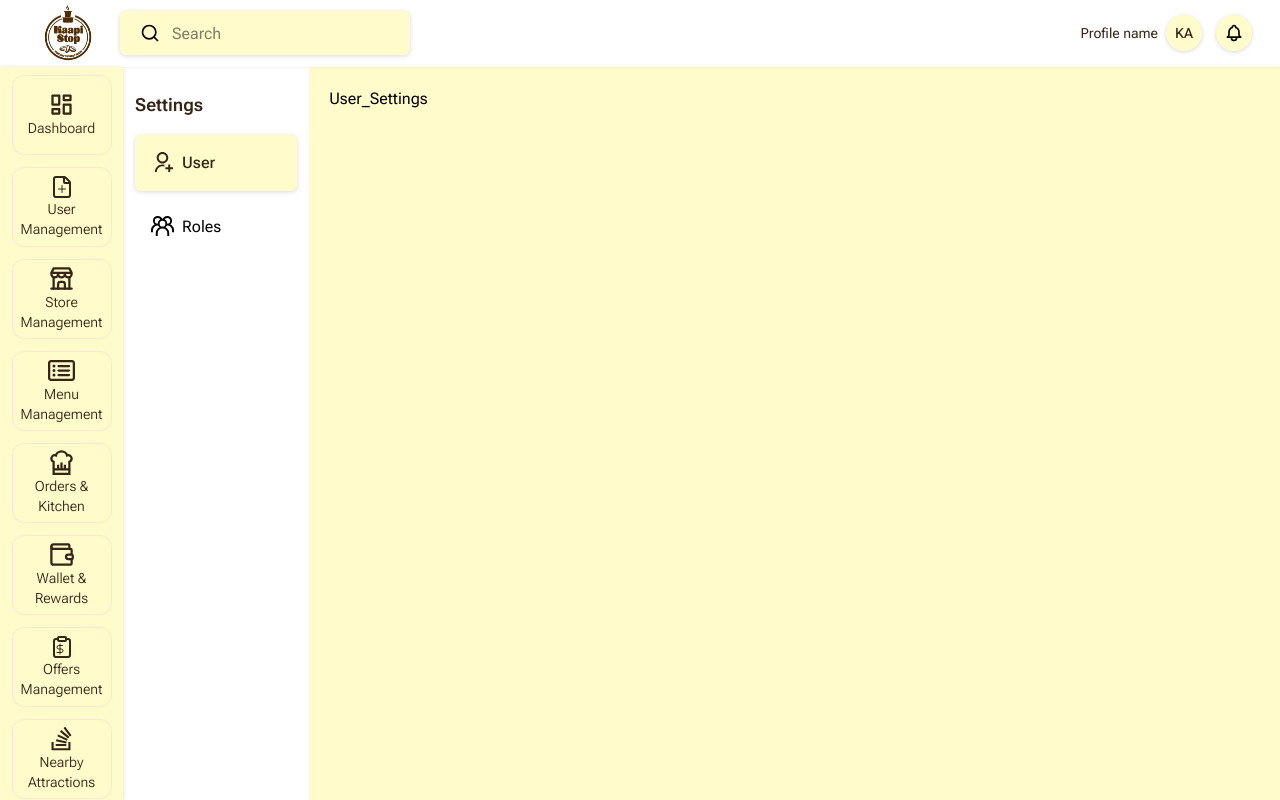
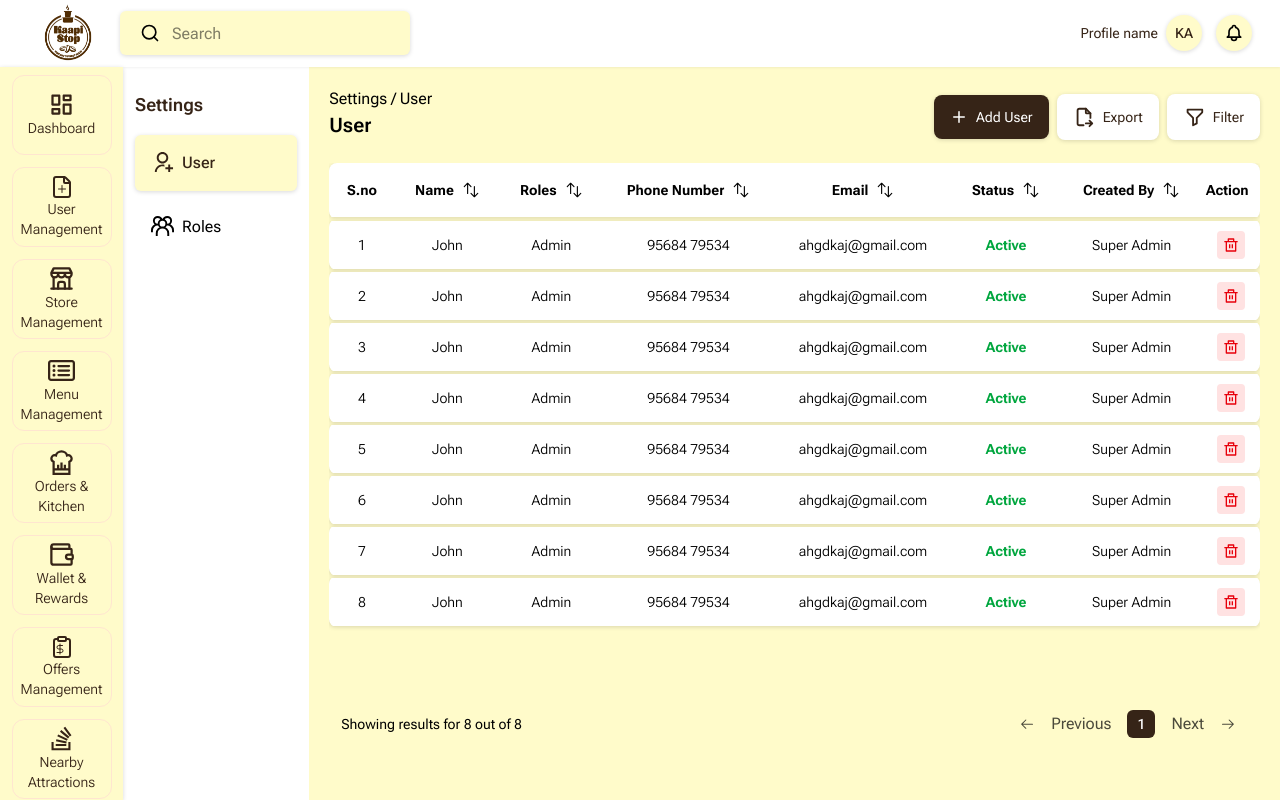
Before and after one commit to Vishvanath2005/Kappi_Stop_FE, a React (Vite) app in the folder Kappi_Stop_FE/: page /settings/user in a window 1280 px wide. Built offline with nearby package versions, Linux system fonts and the light colour scheme.

Commit message:
Role is created .

```diff
--- a/Kappi_Stop_FE/src/components/Table.jsx
+++ b/Kappi_Stop_FE/src/components/Table.jsx
@@ -11,6 +11,7 @@ import Button from "./Button";
 
 const Table = ({
   title,
+  setting_title=false,
   add_icon,
   add_button,
   columns = [],
@@ -18,7 +19,7 @@ const Table = ({
   showActions = true,
   ViewRoute = false,
   EditModal = null,
-  AddModal=null ,
+  AddModal = null,
   itemsPerPage = 9,
 }) => {
   const navigate = useNavigate();
@@ -75,13 +76,25 @@ const Table = ({
   return (
     <>
       <div className="flex sm:justify-between space-y-2 sm:items-center mb-4 flex-col sm:flex-row">
-        <div className="text-layout-text">
-          <p className="font-roboto-flex text-sm">{title}</p>
-          <p className="text-2xl font-semibold font-roboto-flex">{title}</p>
-        </div>
+        {title && (
+          <div className="text-layout-text">
+            <p className="font-roboto-flex text-sm">{title}</p>
+            <p className="text-2xl font-semibold font-roboto-flex">{title}</p>
+          </div>
+        )}
+
+        {setting_title && (
+          <div className="font-roboto-flex flex flex-col ">
+            <p className=" space-x-1">
+             <span> Settings</span>
+              <span>/ {setting_title}</span>
+            </p>
+            <p className="text-xl  font-semibold ">{setting_title}</p>
+          </div>
+        )}
 
         <div className="flex items-center space-x-2">
-          {AddModal &&  (
+          {AddModal && (
             <Button
               button_icon={add_icon}
               button_name={add_button}
@@ -118,7 +131,9 @@ const Table = ({
                 return (
                   <th
                     key={col.key}
-                    className={`p-3.5 cursor-pointer ${addRightRadius ? "rounded-r-lg" : ""}`}
+                    className={`p-3.5 cursor-pointer ${
+                      addRightRadius ? "rounded-r-lg" : ""
+                    }`}
                     onClick={() => handleSort(col.key)}
                   >
                     <div className="flex items-center justify-center gap-2">
@@ -126,7 +141,8 @@ const Table = ({
                       <HiArrowsUpDown
                         size={18}
                         className={`transition-transform ${
-                          sortConfig.key === col.key && sortConfig.direction === "asc"
+                          sortConfig.key === col.key &&
+                          sortConfig.direction === "asc"
                             ? "rotate-180"
                             : ""
                         }`}
@@ -135,15 +151,22 @@ const Table = ({
                   </th>
                 );
               })}
-              {showActions && <th className="pr-2 text-center rounded-r-lg">Action</th>}
+              {showActions && (
+                <th className="pr-2 text-center rounded-r-lg">Action</th>
+              )}
             </tr>
           </thead>
 
           <tbody className="text-grey bg-white text-sm font-light drop-shadow-sm">
             {currentItems.length > 0 ? (
               currentItems.map((item, index) => (
-                <tr key={index} className="border-b-[3px] border-background text-center">
-                  <td className="p-3.5 rounded-l-lg">{indexOfFirstItem + index + 1}</td>
+                <tr
+                  key={index}
+                  className="border-b-[3px] border-background text-center"
+                >
+                  <td className="p-3.5 rounded-l-lg">
+                    {indexOfFirstItem + index + 1}
+                  </td>
                   {columns.map((col, colIndex) => {
                     const value = item[col.key] ?? "-";
                     const isStatus = col.key.toLowerCase() === "status";
@@ -152,7 +175,9 @@ const Table = ({
                         {isStatus ? (
                           <span
                             className={
-                              value === "Active" || value === "Available" || value === "Completed"
+                              value === "Active" ||
+                              value === "Available" ||
+                              value === "Completed"
                                 ? "text-green-600 font-bold"
                                 : "text-red-600 font-bold"
                             }
@@ -181,7 +206,9 @@ const Table = ({
                         )}
                         {ViewRoute && (
                           <button
-                            onClick={() => navigate(ViewRoute, { state: { item } })}
+                            onClick={() =>
+                              navigate(ViewRoute, { state: { item } })
+                            }
                             className="cursor-pointer bg-[#BAFFBA] p-1.5 rounded"
                           >
                             <LuEye size={14} className="text-green-700" />
@@ -213,14 +240,22 @@ const Table = ({
         </div>
         <div className="flex items-center justify-center gap-4 pr-3">
           <button
-            className={`${currentPage === 1 ? "text-darkest-blue opacity-70 cursor-not-allowed" : "text-darkest-blue"}`}
+            className={`${
+              currentPage === 1
+                ? "text-darkest-blue opacity-70 cursor-not-allowed"
+                : "text-darkest-blue"
+            }`}
             onClick={() => paginate(1)}
             disabled={currentPage === 1}
           >
             <GoArrowLeft />
           </button>
           <button
-            className={`${currentPage === 1 ? "text-darkest-blue opacity-70 cursor-not-allowed" : "text-darkest-blue"}`}
+            className={`${
+              currentPage === 1
+                ? "text-darkest-blue opacity-70 cursor-not-allowed"
+                : "text-darkest-blue"
+            }`}
             onClick={() => paginate(currentPage - 1)}
             disabled={currentPage === 1}
           >
@@ -230,7 +265,11 @@ const Table = ({
             {generatePageNumbers().map((page, index) => (
               <button
                 key={index}
-                className={`px-2.5 py-1 text-sm rounded-md ${currentPage === page ? "bg-layout-text font-medium text-white" : "text-layout-text"}`}
+                className={`px-2.5 py-1 text-sm rounded-md ${
+                  currentPage === page
+                    ? "bg-layout-text font-medium text-white"
+                    : "text-layout-text"
+                }`}
                 onClick={() => paginate(page)}
               >
                 {page}
@@ -239,14 +278,22 @@ const Table = ({
             {totalPages > 5 && <span>...</span>}
           </div>
           <button
-            className={`${currentPage === totalPages ? "text-grey opacity-70 cursor-not-allowed" : "text-black"}`}
+            className={`${
+              currentPage === totalPages
+                ? "text-grey opacity-70 cursor-not-allowed"
+                : "text-black"
+            }`}
             onClick={() => paginate(currentPage + 1)}
             disabled={currentPage === totalPages}
           >
             Next
           </button>
           <button
-            className={`${currentPage === totalPages ? "text-black opacity-70 cursor-not-allowed" : "text-black"}`}
+            className={`${
+              currentPage === totalPages
+                ? "text-black opacity-70 cursor-not-allowed"
+                : "text-black"
+            }`}
             onClick={() => paginate(totalPages)}
             disabled={currentPage === totalPages}
           >
--- /dev/null
+++ b/Kappi_Stop_FE/src/pages/settings/user/Add_User_Settings.jsx
@@ -0,0 +1,104 @@
+import React from "react";
+import { useForm } from "react-hook-form";
+import { yupResolver } from "@hookform/resolvers/yup";
+import * as yup from "yup";
+
+import Modal from "../../../components/Modal";
+import { InputField } from "../../../components/InputField";
+
+const schema = yup.object().shape({
+  name: yup.string().required("Name is required"),
+  phone: yup.string().required("Phone Number is required"),
+  email: yup.string().email("Invalid email").required("Email is required"),
+  role: yup.string().required("Role is required"),
+});
+
+const Add_User_Settings = ({ onClose }) => {
+  const {
+    register,
+    handleSubmit,
+    reset,
+    formState: { errors, isSubmitting },
+  } = useForm({
+    resolver: yupResolver(schema),
+  });
+
+  const onSubmit = async (data) => {
+    try {
+      console.log("Form Data:", data);
+      reset();
+      onClose();
+    } catch (error) {
+      console.error("Error submitting form:", error);
+    }
+  };
+
+  return (
+    <Modal
+      onClose={onClose}
+      title="Add User"
+      Children={
+        <form onSubmit={handleSubmit(onSubmit)}>
+          <div className="px-7 py-6">
+            <div className="space-y-4">
+              <InputField
+                label="Name"
+                name="name"
+                placeholder="Enter your name"
+                register={register}
+                errors={errors}
+              />
+              <InputField
+                label="Phone Number"
+                name="phone"
+                placeholder="Enter the phone number"
+                register={register}
+                errors={errors}
+              />
+              <InputField
+                label="Email ID"
+                name="email"
+                placeholder="Enter the mail ID"
+                register={register}
+                errors={errors}
+              />
+
+              <InputField
+                label="User Role"
+                name="role"
+                type="select"
+                register={register}
+                errors={errors}
+                placeholder="Select Role"
+                options={[
+                  { value: "admin", label: "Admin" },
+                  { value: "super_admin", label: "Super Admin" },
+                  { value: "staff", label: "Staff" },
+                ]}
+              />
+            </div>
+          </div>
+
+          <div className="mx-5 mb-4 flex justify-center gap-2 text-xs lg:justify-end md:justify-center">
+            <button
+              type="button"
+              onClick={onClose}
+              className="cursor-pointer border border-dark-yellow text-dark-yellow px-6 py-2 rounded"
+            >
+              Cancel
+            </button>
+            <button
+              type="submit"
+              disabled={isSubmitting}
+              className="cursor-pointer bg-layout-text text-white px-6 py-2 rounded"
+            >
+              {isSubmitting ? "Saving..." : "Save"}
+            </button>
+          </div>
+        </form>
+      }
+    />
+  );
+};
+
+export default Add_User_Settings;
--- a/Kappi_Stop_FE/src/pages/settings/user/User_Settings.jsx
+++ b/Kappi_Stop_FE/src/pages/settings/user/User_Settings.jsx
@@ -1,7 +1,97 @@
 import React from "react";
+import Table from "../../../components/Table";
+import { Plus } from "lucide-react";
+import Add_User_Settings from "./Add_User_Settings";
 
 const User_Settings = () => {
-  return <div>User_Settings</div>;
+  const usersettingColumns = [
+    { key: "name", label: "Name" },
+    { key: "role", label: "Roles" },
+    { key: "phone", label: "Phone Number" },
+    { key: "email", label: "Email" },
+    { key: "status", label: "Status" },
+    { key: "created_by", label: "Created By" },
+  ];
+
+  const usersettingData = [
+    {
+      name: "John",
+      role: "Admin",
+      phone: "95684 79534",
+      email: "ahgdkaj@gmail.com",
+      status: "Active",
+      created_by: "Super Admin",
+    },
+    {
+      name: "John",
+      role: "Admin",
+      phone: "95684 79534",
+      email: "ahgdkaj@gmail.com",
+      status: "Active",
+      created_by: "Super Admin",
+    },
+    {
+      name: "John",
+      role: "Admin",
+      phone: "95684 79534",
+      email: "ahgdkaj@gmail.com",
+      status: "Active",
+      created_by: "Super Admin",
+    },
+    {
+      name: "John",
+      role: "Admin",
+      phone: "95684 79534",
+      email: "ahgdkaj@gmail.com",
+      status: "Active",
+      created_by: "Super Admin",
+    },
+    {
+      name: "John",
+      role: "Admin",
+      phone: "95684 79534",
+      email: "ahgdkaj@gmail.com",
+      status: "Active",
+      created_by: "Super Admin",
+    },
+    {
+      name: "John",
+      role: "Admin",
+      phone: "95684 79534",
+      email: "ahgdkaj@gmail.com",
+      status: "Active",
+      created_by: "Super Admin",
+    },
+    {
+      name: "John",
+      role: "Admin",
+      phone: "95684 79534",
+      email: "ahgdkaj@gmail.com",
+      status: "Active",
+      created_by: "Super Admin",
+    },
+    {
+      name: "John",
+      role: "Admin",
+      phone: "95684 79534",
+      email: "ahgdkaj@gmail.com",
+      status: "Active",
+      created_by: "Super Admin",
+    },
+  ];
+
+  return (
+    <>
+      <Table
+        setting_title="User"
+        add_button="Add User"
+        add_icon={<Plus size={18} />}
+        columns={usersettingColumns}
+        data={usersettingData}
+        AddModal={Add_User_Settings}
+      />
+    </>
+  );
 };
 
 export default User_Settings;
--- a/Kappi_Stop_FE/src/pages/user_management/Add_User.jsx
+++ b/Kappi_Stop_FE/src/pages/user_management/Add_User.jsx
@@ -6,7 +6,6 @@ import * as yup from "yup";
 import Modal from "../../components/Modal";
 import { InputField } from "../../components/InputField";
 
-// Validation schema using Yup
 const schema = yup.object().shape({
   name: yup.string().required("Name is required"),
   phone: yup.string().required("Phone Number is required"),
```
